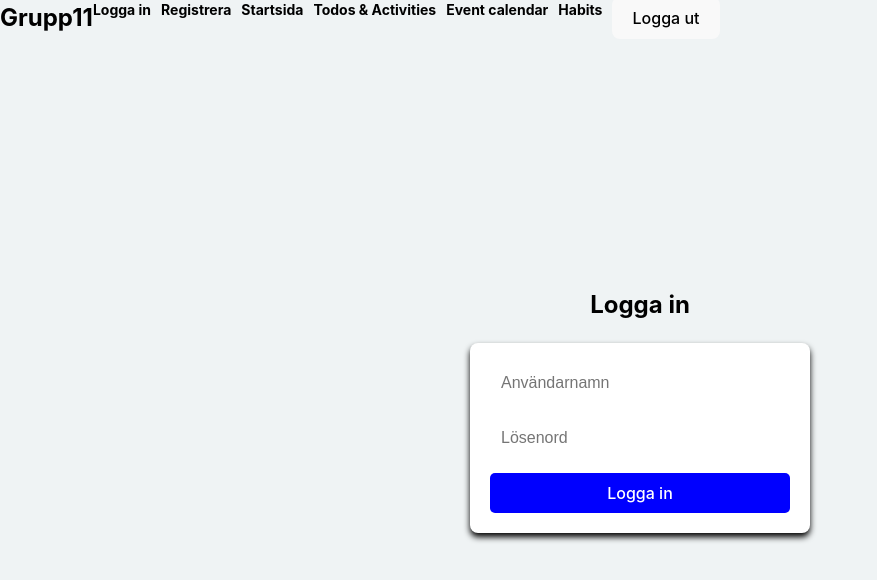
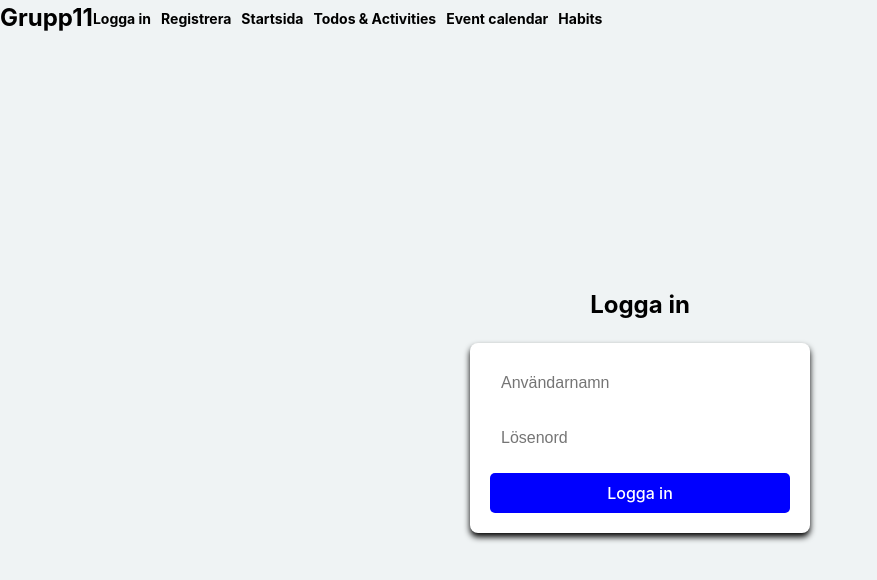
Before and after one commit to dasl2001/Frontend2-Projektarbete-Grupp11, a React (Vite) app: page /login in a window 1280 px wide. Shown: the top 580 px of the page, without its empty margins (0-877 px from the left). Built offline with nearby package versions, Linux system fonts and the light colour scheme.

Commit message:
Fixed navbar.jsx

```diff
--- a/src/components/Navbar.jsx
+++ b/src/components/Navbar.jsx
@@ -25,6 +25,7 @@ Länkarna inkluderar /login, /register, /start, /todo, /events, /habits
 loggedInUser ? ... : ...: är en ternär operator som kontrollerar om loggedInUser är true.
 Om användaren är inloggad visas en knapp: <button onClick={onLogout}>Logga ut</button>.
 När knappen klickas anropas onLogout för att logga ut användaren.
+Om ingen användare är inloggad visas login-sidan "/login".
 */
   return (
     <nav className="navbar">
@@ -39,7 +40,13 @@ När knappen klickas anropas onLogout för att logga ut användaren.
           <li><Link to="/todo">Todos & Activities</Link></li>
           <li><Link to="/events">Event calendar</Link></li>
           <li><Link to="/habits">Habits</Link></li>
-          <li><button onClick={onLogout}>Logga ut</button> </li>
+          {loggedInUser ? (
+            <li>
+              <button onClick={onLogout}>Logga ut</button>
+            </li>
+          ) : (
+            <li><Link to="/login"></Link></li>
+          )}
         </ul>
       </div>
     </nav>
```
